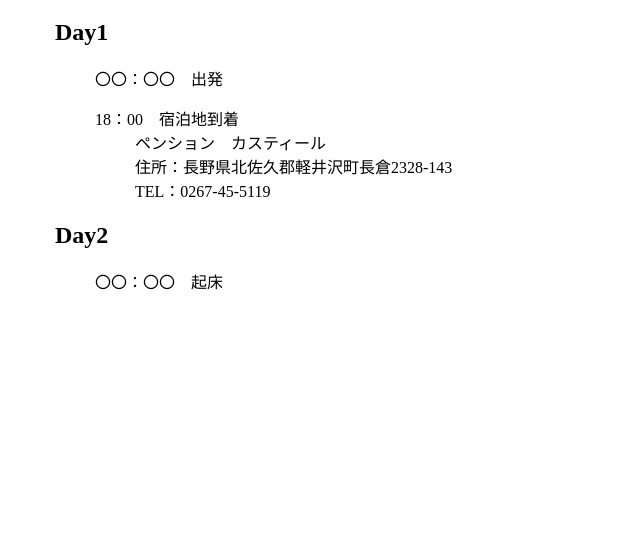
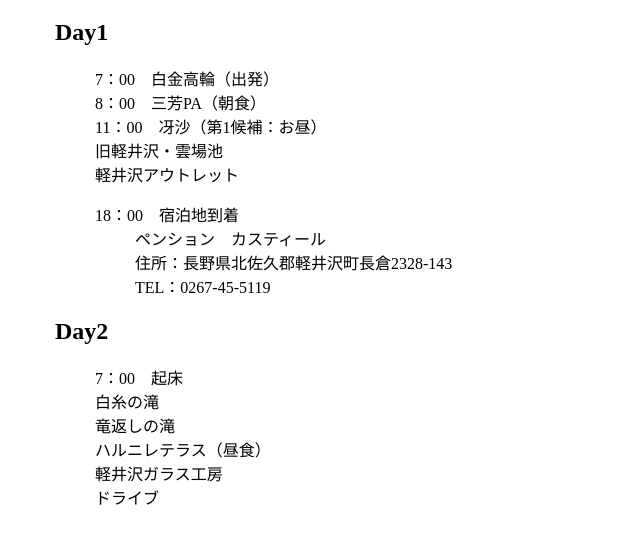
Before and after one commit to akishnt/karuizawa, a plain HTML site: page index.html in a window 1280 px wide. Shown: the part 70-614 px from the top of the page, without its empty margins (0-640 px from the left). Drawn offline with Linux system fonts and the light colour scheme.

Commit message:
Update index.html

```diff
--- a/index.html
+++ b/index.html
@@ -12,20 +12,28 @@
         <h1>軽井沢しおり</h1>
         <h2>Day1</h2>
         <ul>
-            <li>〇〇：〇〇　出発</li>
+            <li>7：00　白金高輪（出発）</li>
+            <li>8：00　三芳PA（朝食）</li>
+            <li>11：00　冴沙（第1候補：お昼）</li>
+            <li>旧軽井沢・雲場池</li>
+            <li>軽井沢アウトレット</li>
             <li>
                 <dl>
                     <dt>18：00　宿泊地到着</dt>
                     <dd>ペンション　カスティール</dd>
                     <dd>住所：長野県北佐久郡軽井沢町長倉2328-143</dd>
                     <dd>TEL：0267-45-5119</dd>
-
                 </dl>
             </li>
         </ul>
         <h2>Day2</h2>
         <ul>
-            <li>〇〇：〇〇　起床</li>
+            <li>7：00　起床</li>
+            <li>白糸の滝</li>
+            <li>竜返しの滝</li>
+            <li>ハルニレテラス（昼食）</li>
+            <li>軽井沢ガラス工房</li>
+            <li>ドライブ</li>
         </ul>
     </div>
 </body>
```
